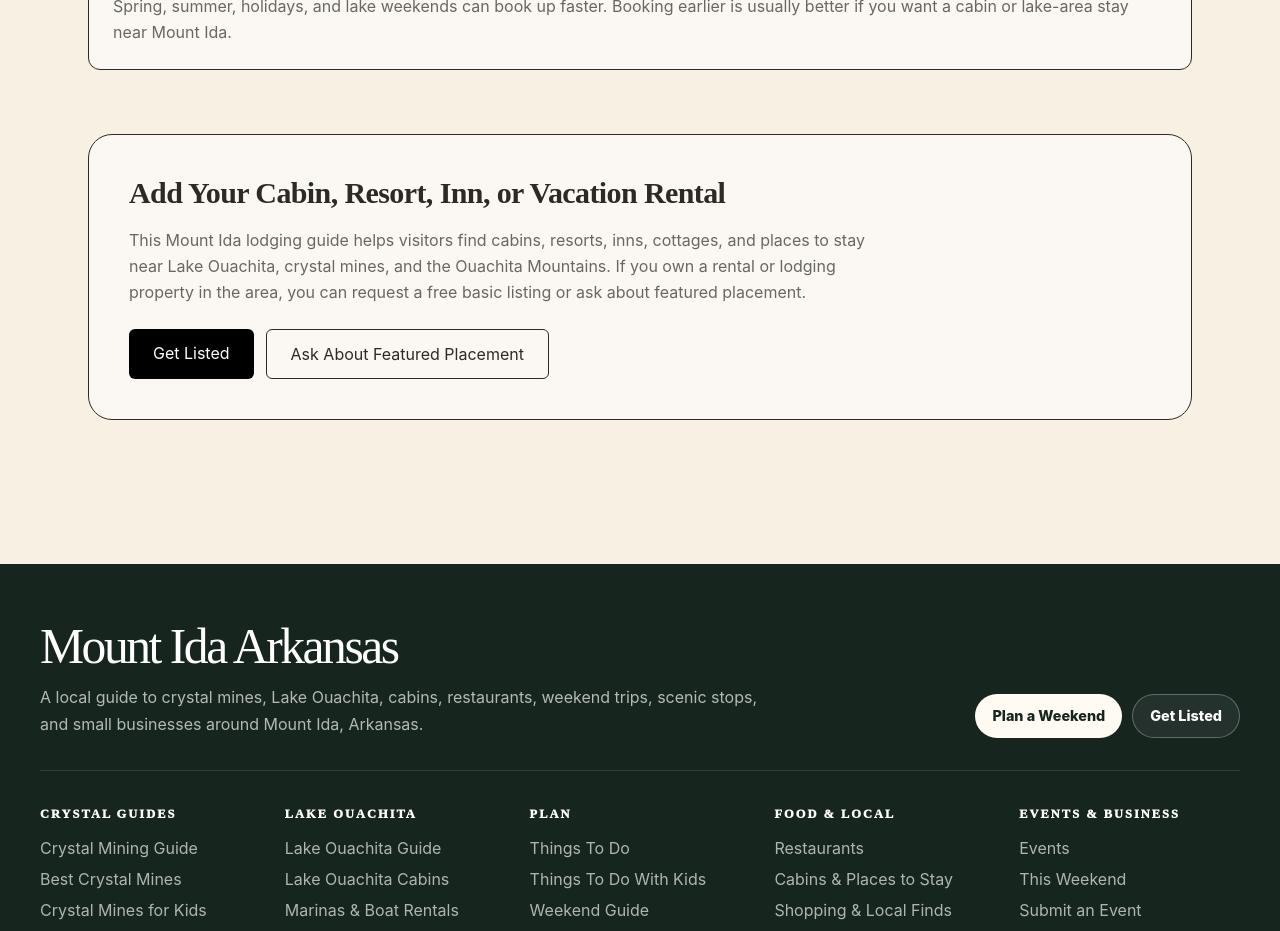
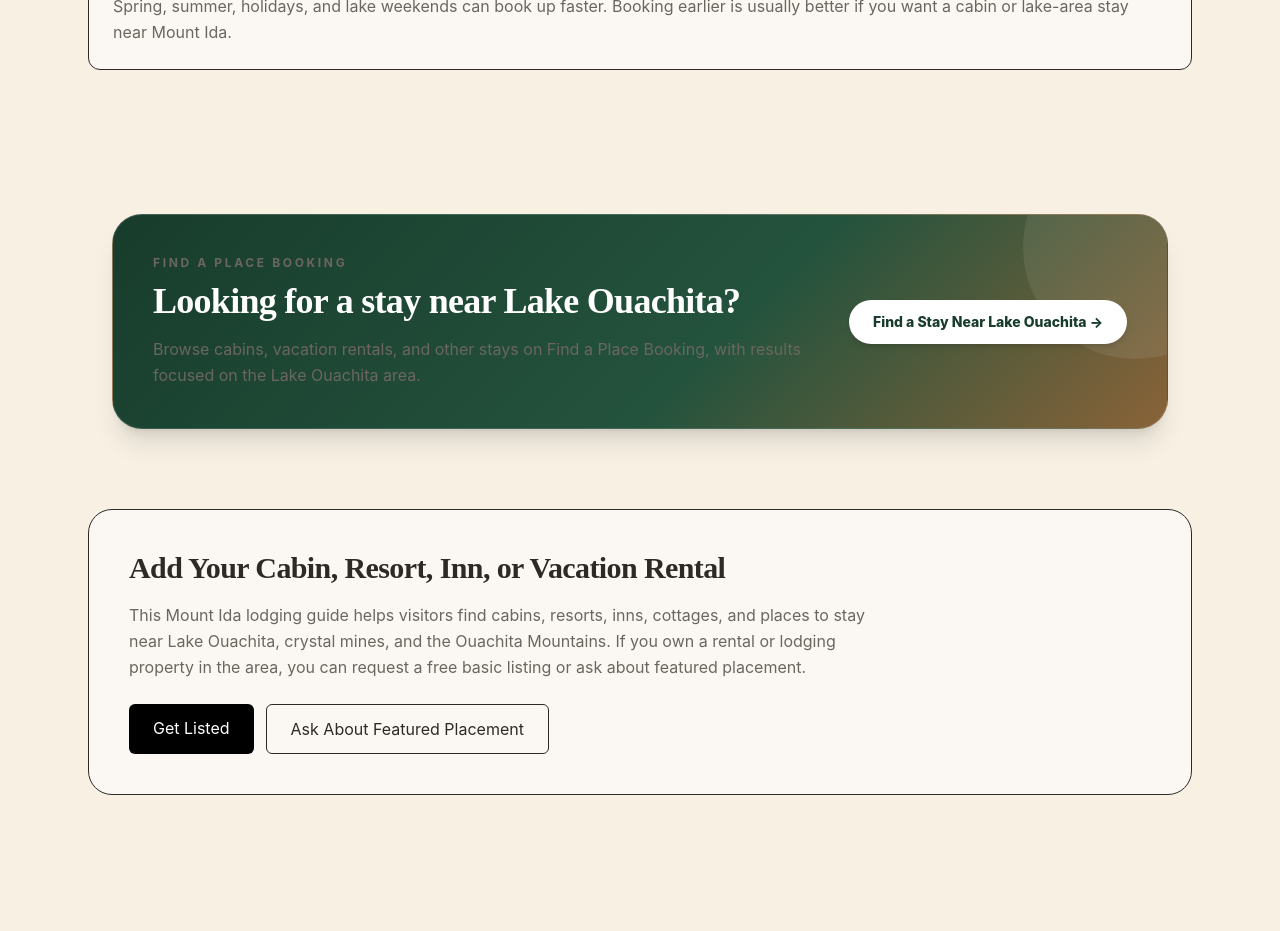
Before and after one commit to altifygenerator-ai/mt-ida-tourism, a Next.js app: page /cabins in a window 1280 px wide. Shown: the part 3640-4571 px from the top of the page. Built offline with nearby package versions, Linux system fonts and the light colour scheme.

Commit message:
Add Find a Place Booking CTA to cabins page

```diff
--- a/app/cabins/page.tsx
+++ b/app/cabins/page.tsx
@@ -1,4 +1,5 @@
 import type { Metadata } from "next";
+import FindAPlaceBookingCTA from "@/components/FindAPlaceBookingCTA";
 import Link from "next/link";
 import { cabins, type Cabin } from "@/data/cabins";
 import { businessClickTracking, getFeaturedLabel } from "@/lib/tracking";
@@ -362,6 +363,13 @@ export default function CabinsPage() {
         </div>
       </section>
 
+      <FindAPlaceBookingCTA
+        heading="Looking for a stay near Lake Ouachita?"
+        text="Browse cabins, vacation rentals, and other stays on Find a Place Booking, with results focused on the Lake Ouachita area."
+        href="https://www.findaplacebooking.com/stays?where=Lake%20Ouachita"
+        buttonLabel="Find a Stay Near Lake Ouachita →"
+      />
+
       <section>
         <div className="rounded-3xl border bg-[color:var(--bg-card)] p-8 md:p-10">
           <h2 className="text-3xl font-semibold mb-4">
```
